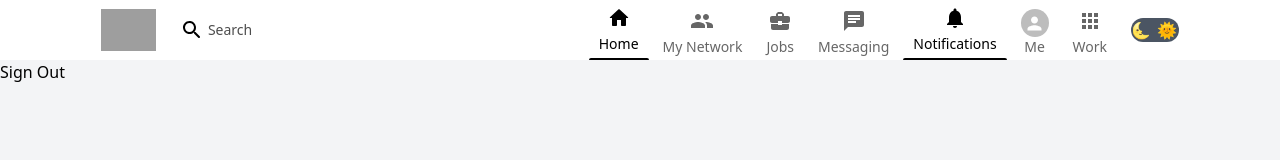
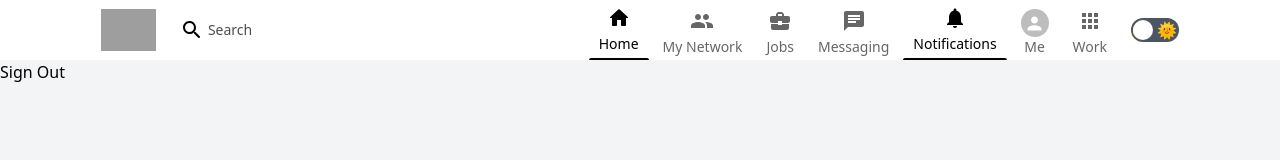
Before and after one commit to lisa1501/LinkedIn-Clone, a Next.js app: page / in a window 1280 px wide. Shown: the top 160 px of the page. Built offline with nearby package versions, Linux system fonts and the light colour scheme; grey boxes are pictures that could not be loaded.

Commit message:
Added Framer Motion animated Toggle

```diff
--- a/components/Header.js
+++ b/components/Header.js
@@ -9,8 +9,15 @@
 import AppsOutlinedIcon from "@mui/icons-material/AppsOutlined";
 import { useState, useEffect} from "react";
 import { useTheme } from "next-themes";
+import { motion } from "framer-motion";
 
 import HeaderLink from "./HeaderLink";
+
+const spring = {
+    type: "spring",
+    stiffness: 700,
+    damping: 30,
+    };
 
 const Header = () => {
 
@@ -54,14 +61,25 @@
                 <HeaderLink Icon={Avatar} text="Me" feed avatar hidden />
                 <HeaderLink Icon={AppsOutlinedIcon} text="Work" feed hidden />
 
-                <div
-                    className={`bg-gray-600 flex items-center px-0.5 rounded-full h-6 w-12
-                    cursor-pointer flex-shrink-0 relative `}
-                >
-                    <span className="absolute left-0">🌜</span>
-                    <span className="absolute right-0.5">🌞</span>
-                </div>
+                {mounted && (
+                    <div
+                        className={`bg-gray-600 flex items-center px-0.5 rounded-full h-6 w-12
+                        cursor-pointer flex-shrink-0 relative ${
+                            resolvedTheme === "dark" ? "justify-end" : "justify-start"
+                        }`}
 
+                    >
+                        <span className="absolute left-0">🌜</span>
+
+                        <motion.div
+                            className="w-5 h-5 bg-white rounded-full z-40"
+                            layout
+                            transition={spring}
+                        />
+
+                        <span className="absolute right-0.5">🌞</span>
+                    </div>
+                )}
             </div>
 
         </header>
```
